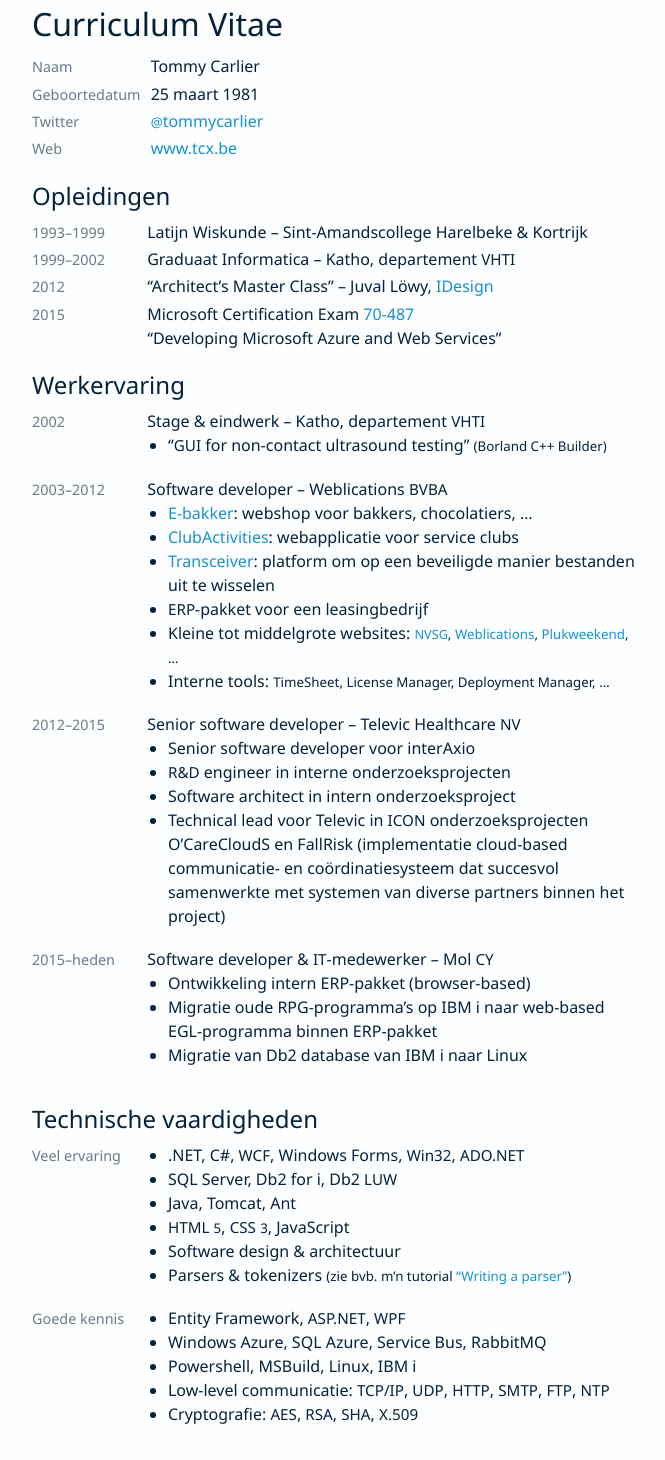
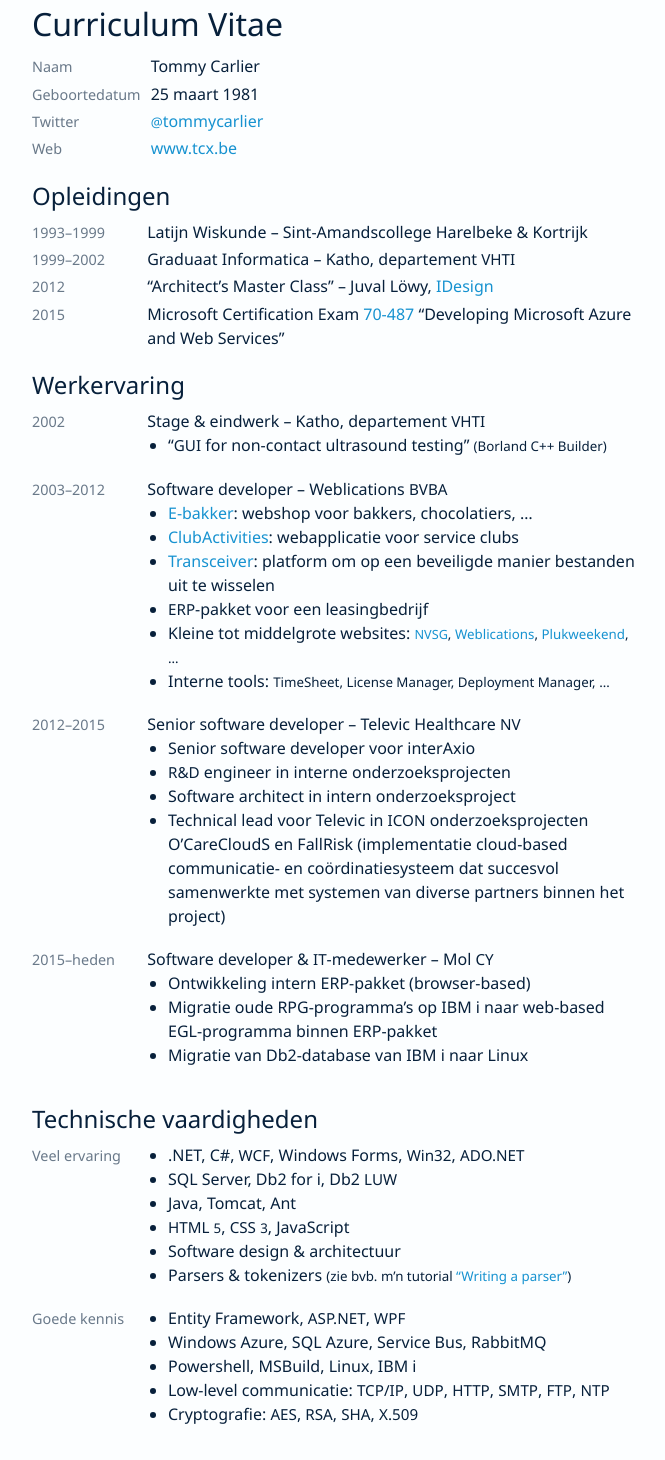
Before and after one commit to tommy-carlier/etc.tcx.be, a Jekyll site: the page built from cv/index.html, in a window 1280 px wide. Shown: the whole page, without its empty margins (304-969 px from the left). Built offline with Jekyll 4.4.1, drawn with Linux system fonts in a browser that asks for light colours; comment, search, counter and statistics services are not loaded; some of the changed lines change nothing that is shown.

Commit message:
Tweak layout

```diff
--- a/cv/index.html
+++ b/cv/index.html
@@ -20,34 +20,34 @@
 
 <h2>Opleidingen</h2>
 <table>
-  <tr><th>1993–1999<td>Latijn Wiskunde – Sint-Amandscollege Harelbeke &amp; Kortrijk</tr>
-  <tr><th>1999–2002<td>Graduaat Informatica – Katho, departement <abbr>VHTI</abbr></tr>
-  <tr><th>2012<td>“Architect’s Master Class” – Juval Löwy, <a href="http://www.idesign.net/">IDesign</a></tr>
-  <tr><th>2015<td>Microsoft Certification Exam <a href="https://www.microsoft.com/learning/en-us/exam-70-487.aspx">70-487</a> <nobr>“Developing Microsoft Azure and Web Services”</nobr></tr>
+  <tr><th>1993–1999<td><nobr>Latijn Wiskunde</nobr> – Sint-Amandscollege Harelbeke &amp; Kortrijk</tr>
+  <tr><th>1999–2002<td><nobr>Graduaat Informatica</nobr> – Katho, <nobr>departement <abbr>VHTI</abbr></nobr></tr>
+  <tr><th>2012<td><nobr>“Architect’s Master Class”</nobr> – <nobr>Juval Löwy, <a href="http://www.idesign.net/">IDesign</a></nobr></tr>
+  <tr><th>2015<td>Microsoft <nobr>Certification Exam</nobr> <a href="https://www.microsoft.com/learning/en-us/exam-70-487.aspx">70-487</a> “Developing Microsoft&nbsp;Azure and Web&nbsp;Services”</nobr></tr>
 </table>
 
 <h2>Werkervaring</h2>
 <table>
-  <tr><th>2002<td>Stage &amp; eindwerk – Katho, departement <abbr>VHTI</abbr>
+  <tr><th>2002<td>Stage &amp; eindwerk – Katho, <nobr>departement <abbr>VHTI</abbr></nobr>
     <ul><li>“<abbr>GUI</abbr> for non-contact ultrasound testing” <small>(Borland C++ Builder)</small></ul></tr>
-  <tr><th>2003–2012<td>Software developer – Weblications <abbr>BVBA</abbr><ul>
+  <tr><th>2003–2012<td><nobr>Software developer</nobr> – Weblications <abbr>BVBA</abbr><ul>
     <li><a href="http://e-bakker.be/">E-bakker</a>: webshop voor bakkers, chocolatiers, …
     <li><a href="http://www.clubactivities.net/">ClubActivities</a>: webapplicatie voor service clubs
     <li><a href="http://www.transceiver.biz/">Transceiver</a>: platform om op een beveiligde manier bestanden uit te wisselen
-    <li><abbr>ERP</abbr>-pakket voor een leasingbedrijf
+    <li><nobr><abbr>ERP</abbr>-pakket</nobr> voor een leasingbedrijf
     <li>Kleine tot middelgrote websites: <small><abbr><a href="http://www.anah-nvsg.org/">NVSG</a></abbr>, <a href="http://www.weblications.be/">Weblications</a>, <a href="http://www.plukweekend.be/">Plukweekend</a>, …</small>
-    <li>Interne tools: <small>TimeSheet, License Manager, Deployment Manager, …</small>
+    <li>Interne tools: <small>TimeSheet, License&nbsp;Manager, Deployment&nbsp;Manager, …</small>
   </ul></tr>
-  <tr><th>2012–2015<td>Senior software developer – Televic Healthcare <abbr>NV</abbr><ul>
+  <tr><th>2012–2015<td><nobr>Senior software developer</nobr> – <nobr>Televic Healthcare <abbr>NV</abbr></nobr><ul>
     <li>Senior software developer voor interAxio
     <li><abbr>R&amp;D</abbr> engineer in interne onderzoeksprojecten
     <li>Software architect in intern onderzoeksproject
     <li>Technical lead voor Televic in <abbr>ICON</abbr> onderzoeksprojecten O’CareCloudS en FallRisk (implementatie cloud-based communicatie- en coördinatiesysteem dat succesvol samenwerkte met systemen van diverse partners binnen het project)
   </ul></tr>
-  <tr><th>2015–heden<td>Software developer &amp; <abbr>IT</abbr>-medewerker – Mol <abbr>CY</abbr><ul>
+  <tr><th>2015–heden<td><nobr>Software developer</nobr> &amp; <nobr><abbr>IT</abbr>-medewerker</nobr> – <nobr>Mol <abbr>CY</abbr></nobr><ul>
     <li>Ontwikkeling intern ERP-pakket (browser-based)
-    <li>Migratie oude RPG-programma’s op IBM i naar web-based EGL-programma binnen ERP-pakket
-    <li>Migratie van Db2 database van IBM i naar Linux
+    <li>Migratie oude RPG-programma’s op IBM&nbsp;i naar web-based EGL-programma binnen ERP-pakket
+    <li>Migratie van Db2-database van IBM&nbsp;i naar Linux
   </ul></tr>
 </table>
 
```
